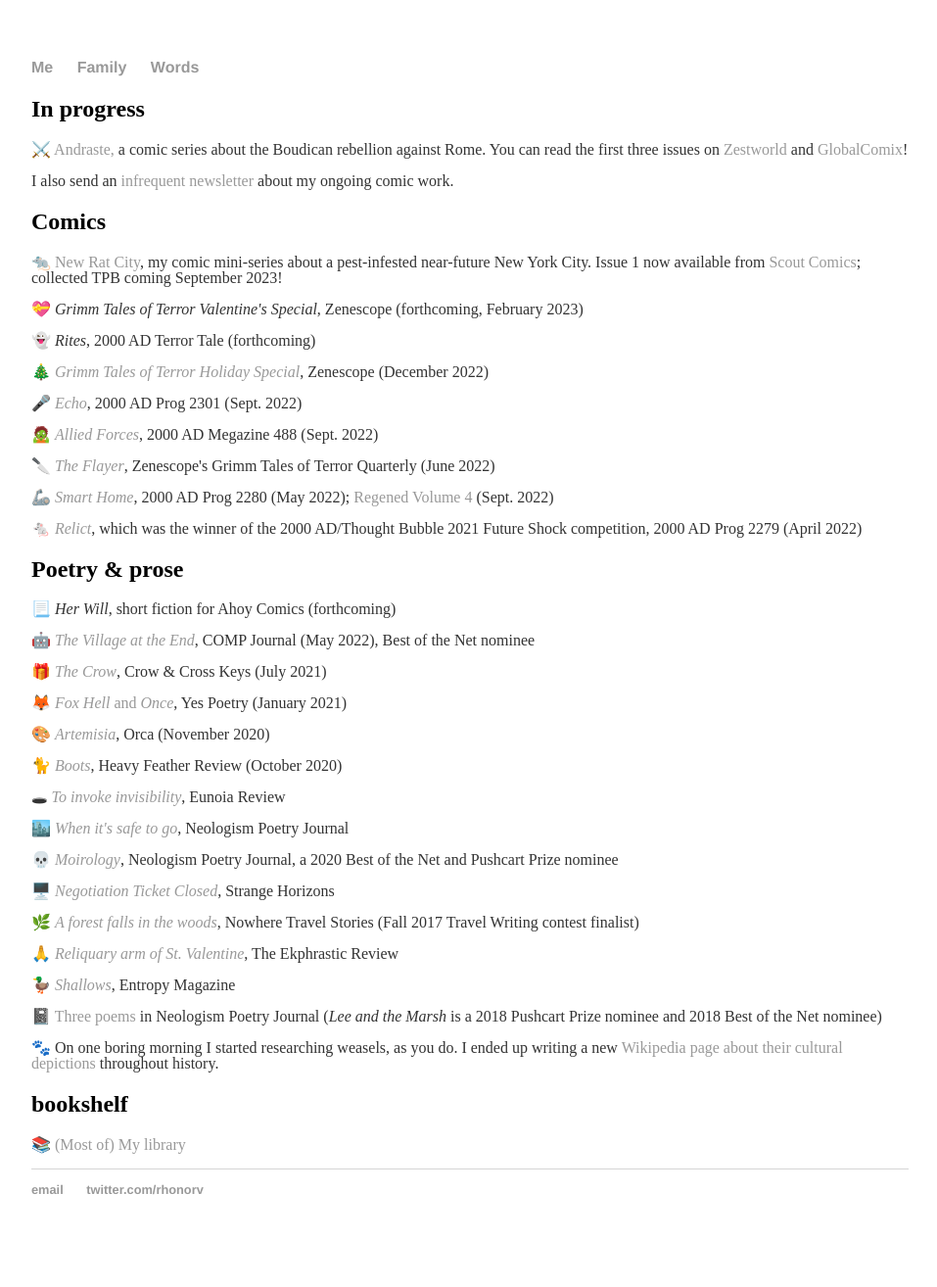
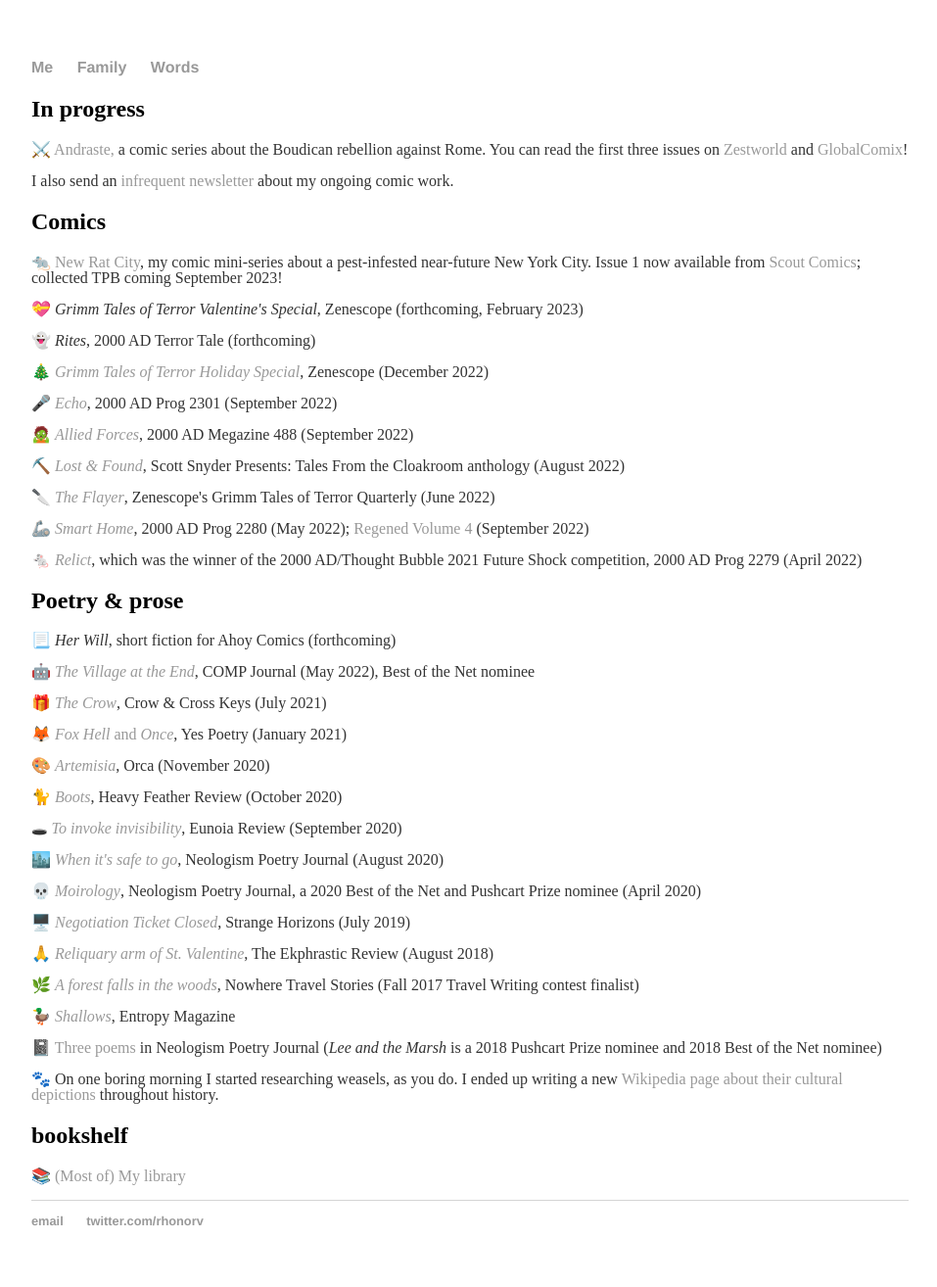
Before and after one commit to rhonorv/rhonorv.github.io, a Jekyll site: the page words/index.html, which Jekyll copies as it is, in a window 1280 px wide. Shown: the whole page at 98% size, without its empty margins (160-1117 px from the left). Built offline with Jekyll 4.4.1, drawn with Linux system fonts in a browser that asks for light colours; before the commit the page ends 1282 px from its top, so only the background shows below that.

Commit message:
Update index.html

```diff
--- a/words/index.html
+++ b/words/index.html
@@ -39,13 +39,15 @@
 
 		<p><span aria-hidden="true">🎄 </span><em><a href="https://zenescope.com/products/grimm-tales-of-terror-quarterly-2022-holiday-special">Grimm Tales of Terror Holiday Special</a></em>, Zenescope (December 2022)</p>
 
-		<p><span aria-hidden="true">🎤 </span><em><a href="https://shop.2000ad.com/catalogue/PRG2301D">Echo</em></a>, 2000 AD Prog 2301 (Sept. 2022)</p>
+		<p><span aria-hidden="true">🎤 </span><em><a href="https://shop.2000ad.com/catalogue/PRG2301D">Echo</em></a>, 2000 AD Prog 2301 (September 2022)</p>
 
-		<p><span aria-hidden="true">🧟 </span><em><a href="https://shop.2000ad.com/catalogue/MEG448D">Allied Forces</a></em>, 2000 AD Megazine 488 (Sept. 2022)</p>
+		<p><span aria-hidden="true">🧟 </span><em><a href="https://shop.2000ad.com/catalogue/MEG448D">Allied Forces</a></em>, 2000 AD Megazine 488 (September 2022)</p>
+
+		<p><span aria-hidden="true">⛏️ </span><em><a href="https://www.kickstarter.com/projects/cloakroom-comics/scott-snyder-presents-tales-from-the-cloakroom">Lost & Found</em></a>, Scott Snyder Presents: Tales From the Cloakroom anthology (August 2022)</p>
 
 		<p><span aria-hidden="true">🔪 </span><em><a href="https://zenescope.com/products/grimm-tales-of-terror-quarterly-back-to-school">The Flayer</a></em>, Zenescope's Grimm Tales of Terror Quarterly (June 2022)</p>
 
-		<p><span aria-hidden="true">🦾 </span><em><a href="https://shop.2000ad.com/catalogue/PRG2280D">Smart Home</a></em>, 2000 AD Prog 2280 (May 2022); <a href="https://www.simonandschuster.com/books/2000-AD-Regened-Volume-4/RAMZEE/2000-AD-Regened/9781786185877">Regened Volume 4</a> (Sept. 2022)</p>
+		<p><span aria-hidden="true">🦾 </span><em><a href="https://shop.2000ad.com/catalogue/PRG2280D">Smart Home</a></em>, 2000 AD Prog 2280 (May 2022); <a href="https://www.simonandschuster.com/books/2000-AD-Regened-Volume-4/RAMZEE/2000-AD-Regened/9781786185877">Regened Volume 4</a> (September 2022)</p>
 
 		<p><span aria-hidden="true">🐁 </span><a href="https://shop.2000ad.com/catalogue/PRG2279D"><em>Relict</a></em>, which was the winner of the 2000 AD/Thought Bubble 2021 Future Shock competition, 2000 AD Prog 2279 (April 2022)</p>
 	</div>
@@ -67,17 +69,17 @@
 
 		<p><span aria-hidden="true">🐈 </span><a href="https://heavyfeatherreview.org/2020/10/26/vincent/"><em>Boots</em></a>, Heavy Feather Review (October 2020)</p>
 
-		<p><span aria-hidden="true">🕳 </span><a href="https://eunoiareview.wordpress.com/2020/09/16/to-invoke-invisibility/"><em>To invoke invisibility</em></a>, Eunoia Review</p>
+		<p><span aria-hidden="true">🕳 </span><a href="https://eunoiareview.wordpress.com/2020/09/16/to-invoke-invisibility/"><em>To invoke invisibility</em></a>, Eunoia Review (September 2020)</p>
 
-		<p><span aria-hidden="true">🏙️ </span><a href="https://www.neologismpoetry.com/August-2020/#rhv"><em>When it's safe to go</em></a>, Neologism Poetry Journal</p>
+		<p><span aria-hidden="true">🏙️ </span><a href="https://www.neologismpoetry.com/August-2020/#rhv"><em>When it's safe to go</em></a>, Neologism Poetry Journal (August 2020)</p>
 
-		<p><span aria-hidden="true">💀 </span><a href="https://www.neologismpoetry.com/april-2020/"><em>Moirology</em></a>, Neologism Poetry Journal, a 2020 Best of the Net and Pushcart Prize nominee</p>
+		<p><span aria-hidden="true">💀 </span><a href="https://www.neologismpoetry.com/april-2020/"><em>Moirology</em></a>, Neologism Poetry Journal, a 2020 Best of the Net and Pushcart Prize nominee (April 2020)</p>
 
-		<p><span aria-hidden="true">🖥️ </span><a href="http://strangehorizons.com/poetry/negotiation-ticket-closed/"><em>Negotiation Ticket Closed</em></a>, Strange Horizons</p>
+		<p><span aria-hidden="true">🖥️ </span><a href="http://strangehorizons.com/poetry/negotiation-ticket-closed/"><em>Negotiation Ticket Closed</em></a>, Strange Horizons (July 2019)</p>
+
+		<p><span aria-hidden="true">🙏 </span><a href="http://www.ekphrastic.net/the-ekphrastic-review/reliquary-arm-of-st-valentine-by-honor-vincent"><em>Reliquary arm of St. Valentine</em></a>, The Ekphrastic Review (August 2018)</p>
 
 		<p><span aria-hidden="true">🌿 </span><a href="https://nowheremag.com/2019/02/a-forest-falls-in-the-woods/"><em>A forest falls in the woods</em></a>, Nowhere Travel Stories (Fall 2017 Travel Writing contest finalist)</p>
-
-		<p><span aria-hidden="true">🙏 </span><a href="http://www.ekphrastic.net/the-ekphrastic-review/reliquary-arm-of-st-valentine-by-honor-vincent"><em>Reliquary arm of St. Valentine</em></a>, The Ekphrastic Review</p>
 
       		<p><span aria-hidden="true">🦆 </span><a href="https://entropymag.org/the-birds-shallows/"><em>Shallows</em></a>, Entropy Magazine</p>
 
```
